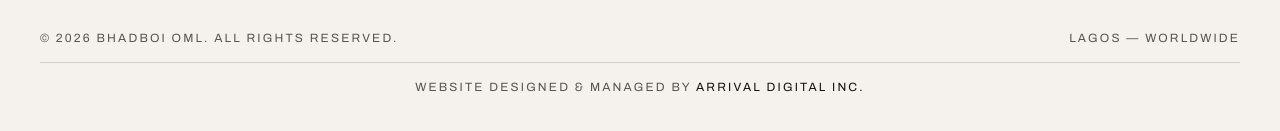
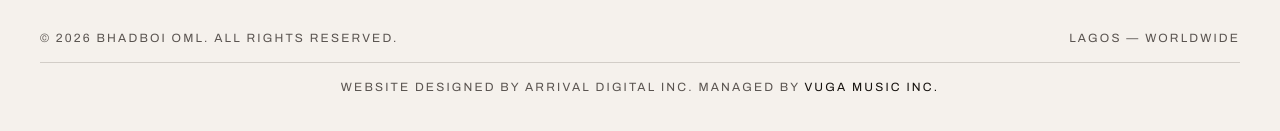
Before and after one commit to bhadboioml/omoola, a Next.js app: page / in a window 1280 px wide. Shown: the part 5737-5868 px from the top of the page. Built offline with nearby package versions, Linux system fonts and the light colour scheme.

Commit message:
Update website management attribution

```diff
--- a/components/site-footer.tsx
+++ b/components/site-footer.tsx
@@ -72,14 +72,14 @@ export function SiteFooter() {
       </div>
 
       <div className="mt-4 border-t border-border pt-4 text-center text-xs tracking-label text-muted-foreground">
-        WEBSITE DESIGNED &amp; MANAGED BY{' '}
+        WEBSITE DESIGNED BY ARRIVAL DIGITAL INC. MANAGED BY{' '}
         <a
-          href="https://www.thearrival.ca"
+          href="https://www.vuga.org"
           target="_blank"
           rel="noreferrer"
           className="text-foreground transition-colors hover:text-brand"
         >
-          ARRIVAL DIGITAL INC.
+          VUGA MUSIC INC.
         </a>
       </div>
     </footer>
```
